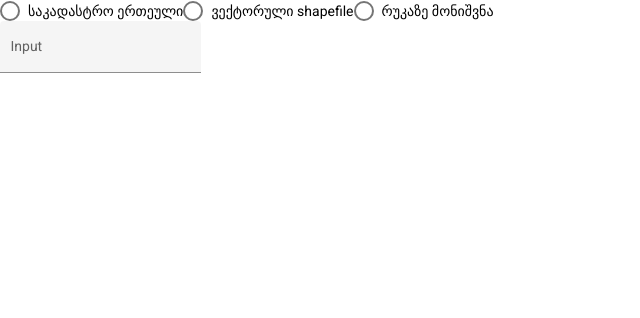
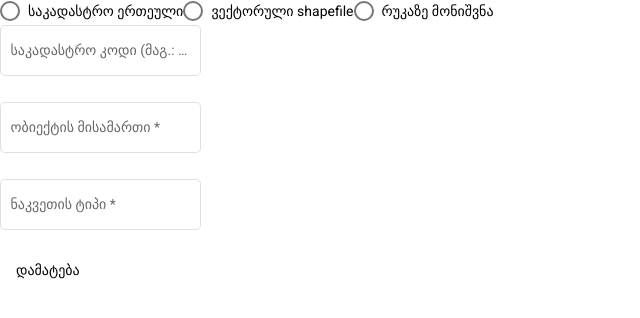
Before and after one commit to Mikheil-A/msda-ms-docflow-maps, an Angular app: page / in a window 1280 px wide. Shown: the top 318 px of the page, without its empty margins (0-640 px from the left). Built offline with nearby package versions, Linux system fonts and the light colour scheme.

Commit message:
worked on cadastral entity form

```diff
--- a/src/app/app.component.html
+++ b/src/app/app.component.html
@@ -8,5 +8,4 @@
   <app-cadastral-entity *ngIf="radioButtonValue === 1"></app-cadastral-entity>
   <app-vectorial-shapefile *ngIf="radioButtonValue === 2"></app-vectorial-shapefile>
   <app-mark-on-map *ngIf="radioButtonValue === 3"></app-mark-on-map>
-
 </div>
--- a/src/app/app.module.ts
+++ b/src/app/app.module.ts
@@ -9,6 +9,7 @@ import {MatButtonModule} from '@angular/material/button';
 import {MatRadioModule} from '@angular/material/radio';
 import {MatFormFieldModule} from '@angular/material/form-field';
 import {MatInputModule} from '@angular/material/input';
+import {FormsModule, ReactiveFormsModule} from '@angular/forms';
 
 import { CadastralEntityComponent } from './cadastral-entity/cadastral-entity.component';
 import { VectorialShapefileComponent } from './vectorial-shapefile/vectorial-shapefile.component';
@@ -25,6 +26,8 @@ import { MarkOnMapComponent } from './mark-on-map/mark-on-map.component';
     BrowserModule,
     AppRoutingModule,
     BrowserAnimationsModule,
+    ReactiveFormsModule,
+    FormsModule,
 
     // angular material
     MatButtonModule,
--- a/src/app/cadastral-entity/cadastral-entity.component.html
+++ b/src/app/cadastral-entity/cadastral-entity.component.html
@@ -1,6 +1,20 @@
-<div class="example-container">
-  <mat-form-field appearance="fill">
-    <mat-label>Input</mat-label>
-    <input matInput>
+<form [formGroup]="cadastralEntity" (ngSubmit)="add()">
+
+  <mat-form-field appearance="outline">
+    <mat-label>საკადასტრო კოდი (მაგ.: xx.xx.xx.xxx)</mat-label>
+    <input type="text" formControlName="cadastralCode" matInput placeholder="საკადასტრო კოდი (მაგ.: xx.xx.xx.xxx)" required>
   </mat-form-field>
-</div>
+
+  <mat-form-field appearance="outline">
+    <mat-label>ობიექტის მისამართი</mat-label>
+    <input type="text" formControlName="address" matInput placeholder="ობიექტის მისამართი" required autocomplete="on">
+  </mat-form-field>
+
+  <mat-form-field appearance="outline">
+    <mat-label>ნაკვეთის ტიპი</mat-label>
+    <input type="text" formControlName="landType" matInput placeholder="ნაკვეთის ტიპი" required>
+  </mat-form-field>
+
+  <button mat-button type="submit">დამატება</button>
+
+</form>
--- a/src/app/cadastral-entity/cadastral-entity.component.scss
+++ b/src/app/cadastral-entity/cadastral-entity.component.scss
@@ -0,0 +1,5 @@
+form {
+  display: flex;
+  flex-direction: column;
+  align-items: flex-start;
+}
--- a/src/app/cadastral-entity/cadastral-entity.component.ts
+++ b/src/app/cadastral-entity/cadastral-entity.component.ts
@@ -1,4 +1,5 @@
 import { Component, OnInit } from '@angular/core';
+import {FormControl, FormGroup, Validators} from '@angular/forms';
 
 @Component({
   selector: 'app-cadastral-entity',
@@ -6,10 +7,23 @@ import { Component, OnInit } from '@angular/core';
   styleUrls: ['./cadastral-entity.component.scss']
 })
 export class CadastralEntityComponent implements OnInit {
+  cadastralEntity: FormGroup;
 
   constructor() { }
 
   ngOnInit(): void {
+    this._initializeForm();
   }
 
+  private _initializeForm() {
+    this.cadastralEntity = new FormGroup({
+      'cadastralCode': new FormControl(null, Validators.required),
+      'address': new FormControl(null, Validators.required),
+      'landType': new FormControl(null, Validators.required)
+    });
+  }
+
+  add() {
+    console.log(this.cadastralEntity.value);
+  }
 }
```
